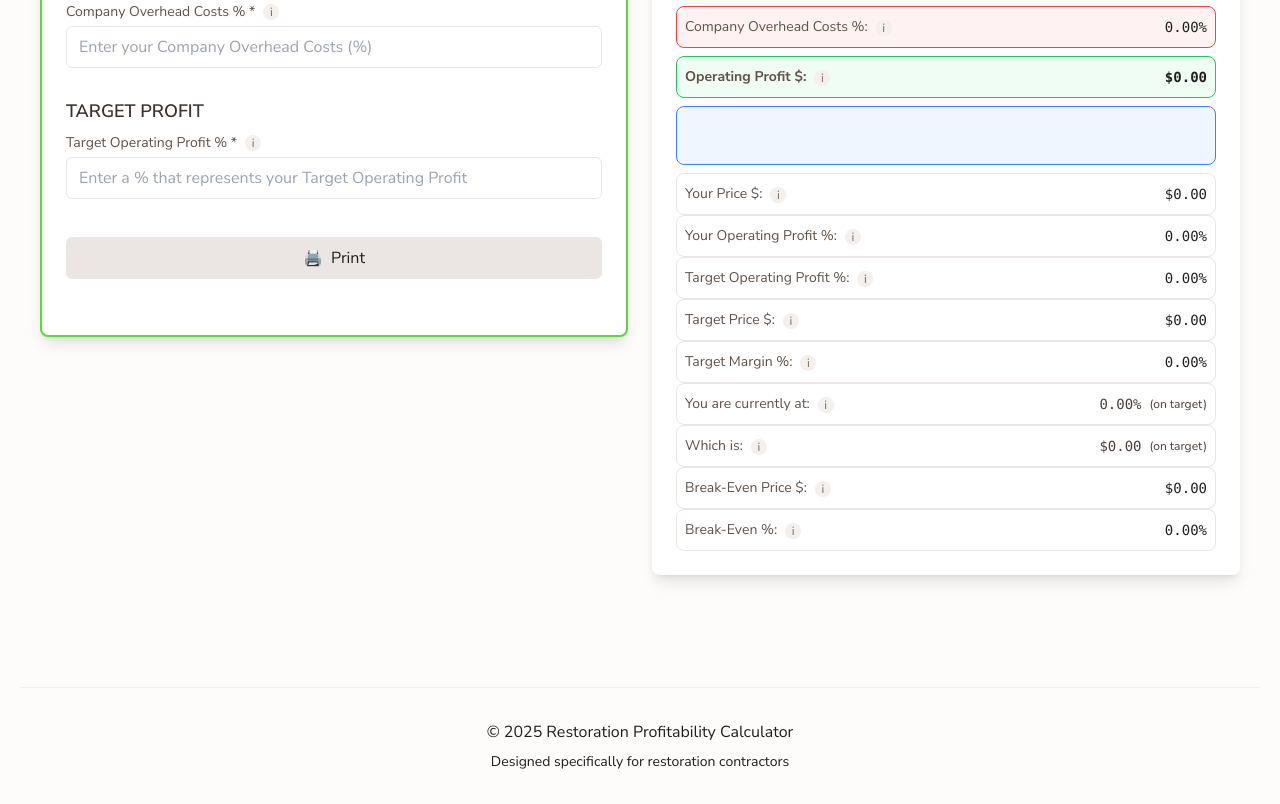
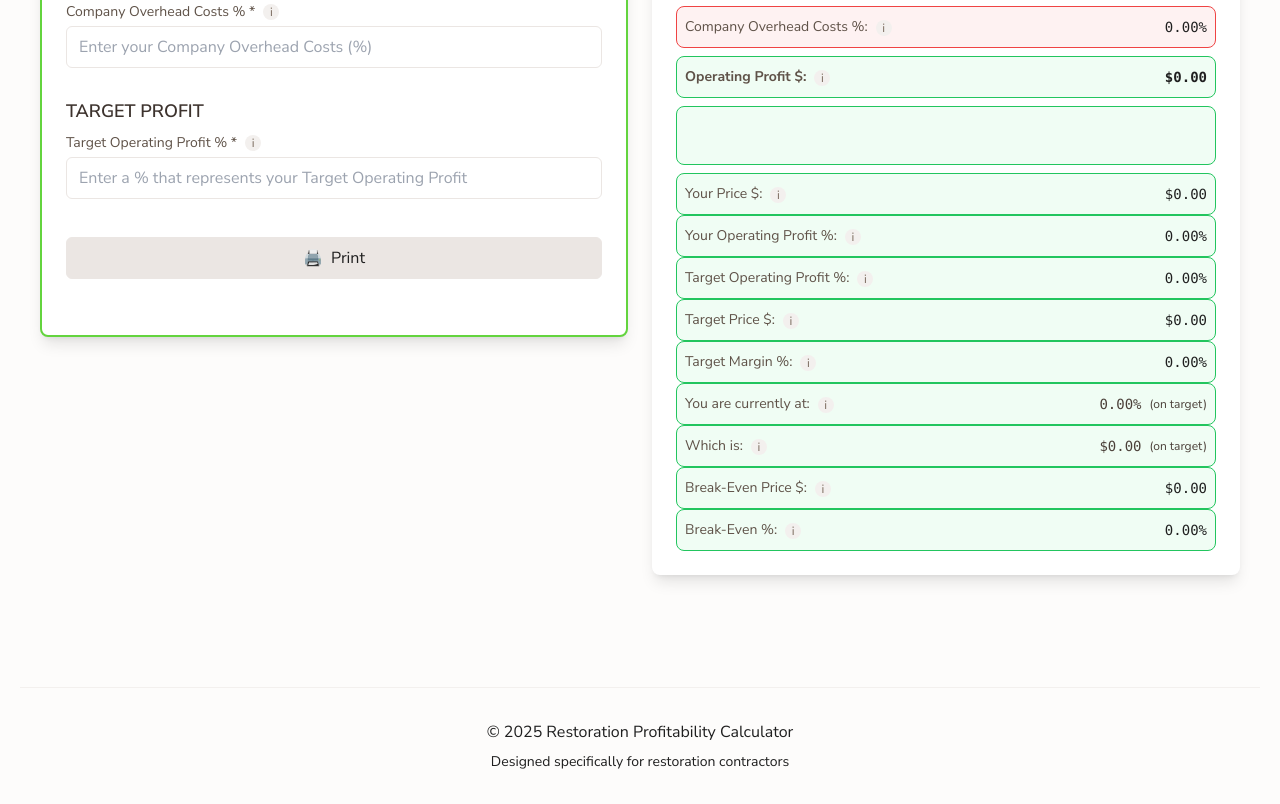
Before and after one commit to KayFernPR/Division-Calculator, a React (Vite) app: page / in a window 1280 px wide. Shown: the part 1402-2206 px from the top of the page. Built offline with nearby package versions, Linux system fonts and the light colour scheme.

Commit message:
Add conditional red/green highlighting to all boxes from Status Indicator down based on gross profit margin minus break-even

```diff
--- a/src/components/Calculator.jsx
+++ b/src/components/Calculator.jsx
@@ -1355,8 +1355,16 @@ const Calculator = () => {
               </div>
             </div>
 
+                {/* Calculate margin difference for conditional highlighting */}
+                {(() => {
+                  const marginDifference = results.yourProfitMargin - results.divisionTotalBreakEven;
+                  const isRed = marginDifference <= -0.001;
+                  const isGreen = marginDifference >= 0;
+
+                  return (
+                    <>
                       {/* Status Indicator */}
-                <div className="flex justify-center items-center p-3 border border-blue-500 bg-blue-50 rounded-lg mb-1 whitespace-nowrap" style={{borderWidth: '0.5px', minHeight: '59px'}}>
+                      <div className={`flex justify-center items-center p-3 border rounded-lg mb-1 whitespace-nowrap ${isRed ? 'border-red-500 bg-red-50' : isGreen ? 'border-green-500 bg-green-50' : 'border-blue-500 bg-blue-50'}`} style={{borderWidth: '0.5px', minHeight: '59px'}}>
                         {isCalculated && (
                           <div className="flex items-center gap-2 whitespace-nowrap">
                             {results.profitabilityStatus === 'excellent' && (
@@ -1403,7 +1411,7 @@ const Calculator = () => {
                 <div className="mt-4">
                 {/* Your Price $ */}
                 <div className={`flex justify-between items-center p-2 border rounded-lg ${
-                  results.yourJob > 200 ? 'border-green-500 bg-green-50' : 'border-neutral-300 bg-white'
+                  isRed ? 'border-red-500 bg-red-50' : isGreen ? 'border-green-500 bg-green-50' : (results.yourJob > 200 ? 'border-green-500 bg-green-50' : 'border-neutral-300 bg-white')
                 }`}>
                   <div className="flex items-center gap-2">
                     <span className="text-sm font-medium text-neutral-700 ">Your Price $:</span>
@@ -1420,7 +1428,7 @@ const Calculator = () => {
 
                 {/* Your Operating Profit % */}
                 <div className={`flex justify-between items-center p-2 border rounded-lg ${
-                  results.thisJobIs > 1 ? 'border-green-500 bg-green-50' : 'border-neutral-300 bg-white'
+                  isRed ? 'border-red-500 bg-red-50' : isGreen ? 'border-green-500 bg-green-50' : (results.thisJobIs > 1 ? 'border-green-500 bg-green-50' : 'border-neutral-300 bg-white')
                 }`}>
                 <div className="flex items-center gap-2">
                     <span className="text-sm font-medium text-neutral-700 ">Your Operating Profit %:</span>
@@ -1436,7 +1444,9 @@ const Calculator = () => {
             </div>
 
                 {/* Target Operating Profit % */}
-                <div className="flex justify-between items-center p-2 border border-neutral-300 bg-white  rounded-lg">
+                <div className={`flex justify-between items-center p-2 border rounded-lg ${
+                  isRed ? 'border-red-500 bg-red-50' : isGreen ? 'border-green-500 bg-green-50' : 'border-neutral-300 bg-white'
+                }`}>
                   <div className="flex items-center gap-2">
                     <span className="text-sm font-medium text-neutral-700 ">Target Operating Profit %:</span>
                 <div className="relative group">
@@ -1451,7 +1461,9 @@ const Calculator = () => {
             </div>
 
                 {/* Target Price $ */}
-                <div className="flex justify-between items-center p-2 border border-neutral-300 bg-white  rounded-lg">
+                <div className={`flex justify-between items-center p-2 border rounded-lg ${
+                  isRed ? 'border-red-500 bg-red-50' : isGreen ? 'border-green-500 bg-green-50' : 'border-neutral-300 bg-white'
+                }`}>
                   <div className="flex items-center gap-2">
                     <span className="text-sm font-medium text-neutral-700 ">Target Price $:</span>
                 <div className="relative group">
@@ -1466,7 +1478,9 @@ const Calculator = () => {
             </div>
 
                 {/* Target Margin % */}
-                <div className="flex justify-between items-center p-2 border border-neutral-300 bg-white  rounded-lg">
+                <div className={`flex justify-between items-center p-2 border rounded-lg ${
+                  isRed ? 'border-red-500 bg-red-50' : isGreen ? 'border-green-500 bg-green-50' : 'border-neutral-300 bg-white'
+                }`}>
                   <div className="flex items-center gap-2">
                     <span className="text-sm font-medium text-neutral-700 ">Target Margin %:</span>
                 <div className="relative group">
@@ -1481,7 +1495,9 @@ const Calculator = () => {
             </div>
 
                 {/* You are currently at */}
-                <div className="flex justify-between items-center p-2 border border-neutral-300 bg-white  rounded-lg">
+                <div className={`flex justify-between items-center p-2 border rounded-lg ${
+                  isRed ? 'border-red-500 bg-red-50' : isGreen ? 'border-green-500 bg-green-50' : 'border-neutral-300 bg-white'
+                }`}>
                 <div className="flex items-center gap-2">
                     <span className="text-sm font-medium text-neutral-700 ">You are currently at:</span>
                 <div className="relative group">
@@ -1511,7 +1527,9 @@ const Calculator = () => {
             </div>
 
                 {/* Which is */}
-                <div className="flex justify-between items-center p-2 border border-neutral-300 bg-white  rounded-lg">
+                <div className={`flex justify-between items-center p-2 border rounded-lg ${
+                  isRed ? 'border-red-500 bg-red-50' : isGreen ? 'border-green-500 bg-green-50' : 'border-neutral-300 bg-white'
+                }`}>
                 <div className="flex items-center gap-2">
                     <span className="text-sm font-medium text-neutral-700 ">Which is:</span>
                 <div className="relative group">
@@ -1541,7 +1559,9 @@ const Calculator = () => {
                 </div>
 
                 {/* Break-Even Price $ */}
-                <div className="flex justify-between items-center p-2 border border-neutral-300 bg-white  rounded-lg">
+                <div className={`flex justify-between items-center p-2 border rounded-lg ${
+                  isRed ? 'border-red-500 bg-red-50' : isGreen ? 'border-green-500 bg-green-50' : 'border-neutral-300 bg-white'
+                }`}>
                   <div className="flex items-center gap-2">
                     <span className="text-sm font-medium text-neutral-700 ">Break-Even Price $:</span>
                 <div className="relative group">
@@ -1557,9 +1577,7 @@ const Calculator = () => {
 
                 {/* Break-Even % */}
                 <div className={`flex justify-between items-center p-2 border rounded-lg ${
-                  results.divisionTotalBreakEven > results.yourProfitMargin
-                    ? 'border-red-500 bg-red-50'
-                    : 'border-neutral-300 bg-white'
+                  isRed ? 'border-red-500 bg-red-50' : isGreen ? 'border-green-500 bg-green-50' : (results.divisionTotalBreakEven > results.yourProfitMargin ? 'border-red-500 bg-red-50' : 'border-neutral-300 bg-white')
                 }`}>
                   <div className="flex items-center gap-2">
                     <span className="text-sm font-medium text-neutral-700 ">Break-Even %:</span>
@@ -1578,6 +1596,9 @@ const Calculator = () => {
                   }`}>{formatPercentage(results.divisionTotalBreakEven)}</span>
             </div>
                 </div>
+                    </>
+                  );
+                })()}
               </div>
             </div>
           </div>
```
Lines whose indentation alone changed are shown as unchanged.
